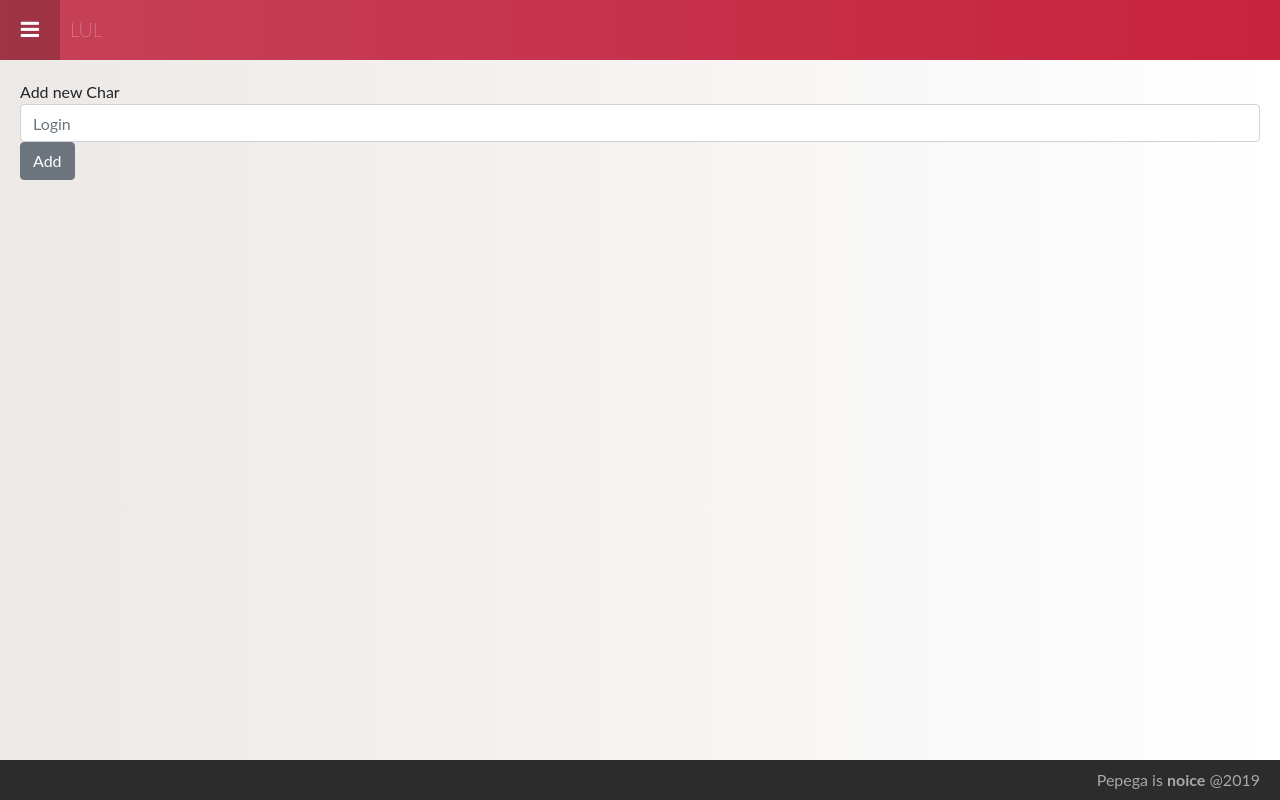
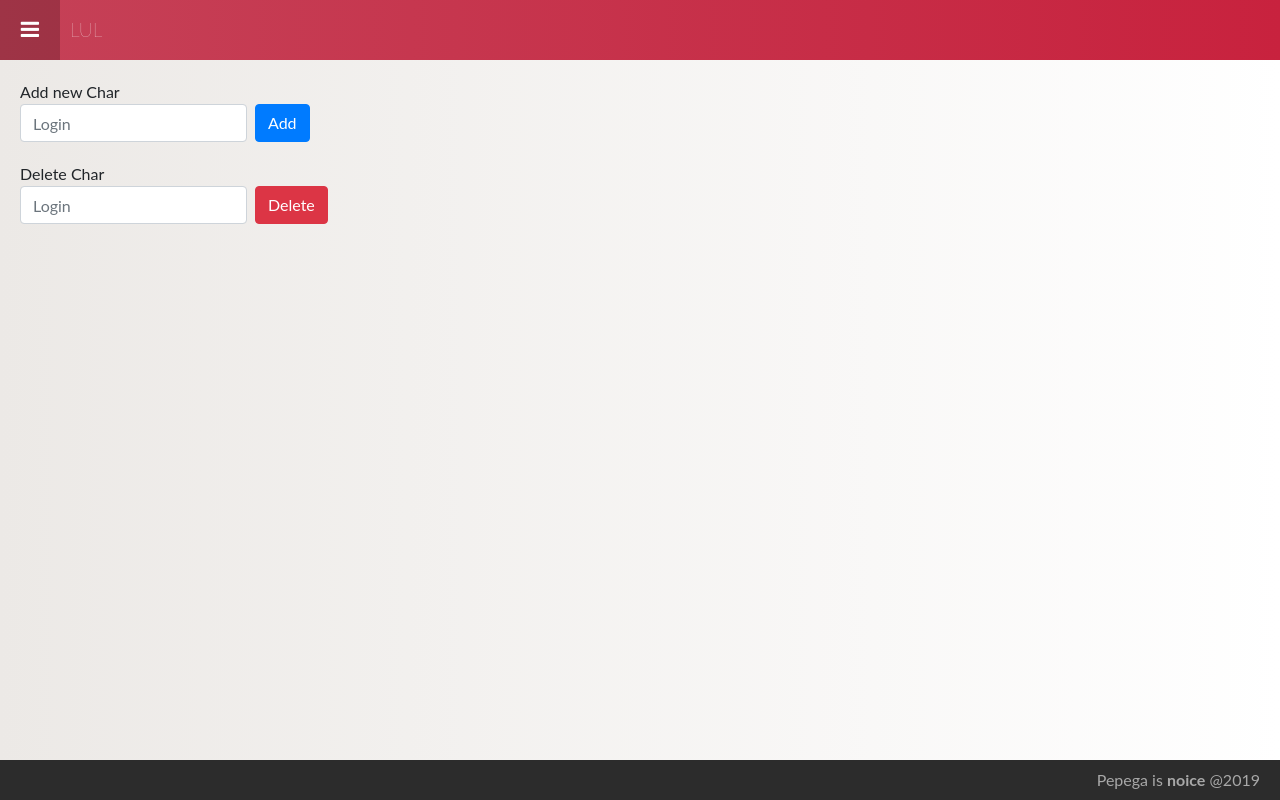
Before and after one commit to led479/RunescapeAPI, a Vue app in the folder client/: page /admin in a window 1280 px wide. Built offline with nearby package versions, Linux system fonts and the light colour scheme.

Commit message:
Add and Delete

```diff
--- a/client/src/components/admin/Admin.vue
+++ b/client/src/components/admin/Admin.vue
@@ -1,9 +1,20 @@
 <template>
   <div class="admin">
     <span>Add new Char</span>
-    <b-form>
-      <b-form-input v-model="char.login" placeholder="Login"></b-form-input>
-      <b-button @click="postChar">Add</b-button>
+
+    <b-form inline>
+      <label class="sr-only">Name</label>
+      <b-input v-model="char.login" placeholder="Login" class="mb-2 mr-sm-2 mb-sm-0"/>
+      <b-button variant="primary" @click="postChar">Add</b-button>
+    </b-form>
+
+    <div style="padding-top: 20px;">
+      <span>Delete Char</span>
+    </div>
+    <b-form inline>
+      <label class="sr-only">Name</label>
+      <b-input v-model="char.login" placeholder="Login" class="mb-2 mr-sm-2 mb-sm-0"/>
+      <b-button variant="danger" @click="delChar">Delete</b-button>
     </b-form>
   </div>
 </template>
@@ -17,7 +28,7 @@ export default {
   data() {
     return {
       char: {
-          login: ''
+        login: ""
       }
     };
   },
@@ -27,16 +38,23 @@ export default {
         alert("Preencha o campo Login.");
         event.preventDefault();
       } else {
-        axios
-          .post(`${baseAPiUrl}/chars`, this.char)
-          .then(() => { this.$router.push( {name: 'Home' } )
+        axios.post(`${baseAPiUrl}/chars`, this.char).then(() => {
+          this.$router.push({ name: "Home" });
         });
       }
     },
-
-  },
+    deleteChar() {
+      if (this.char.login === "") {
+        alert("Preencha o campo Login.");
+        event.preventDefault();
+      } else {
+        axios.delete(`${baseAPiUrl}/chars/:login`, this.char).then(() => {
+          this.$router.push({ name: "Home" });
+        });
+      }
+    }
+  }
 };
 </script>
-
 <style>
 </style>
```
